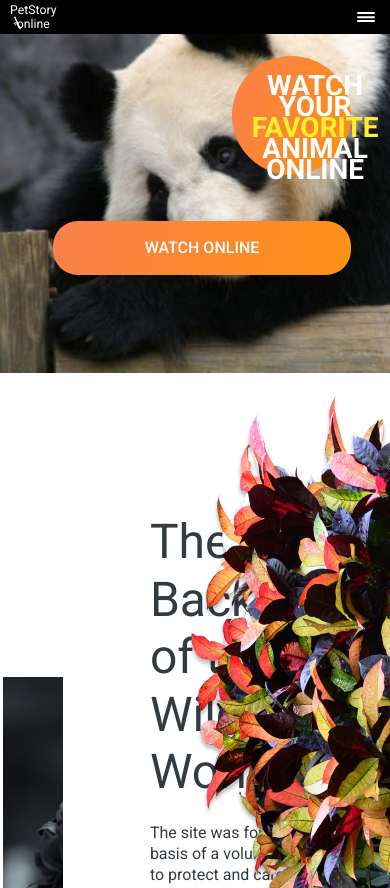
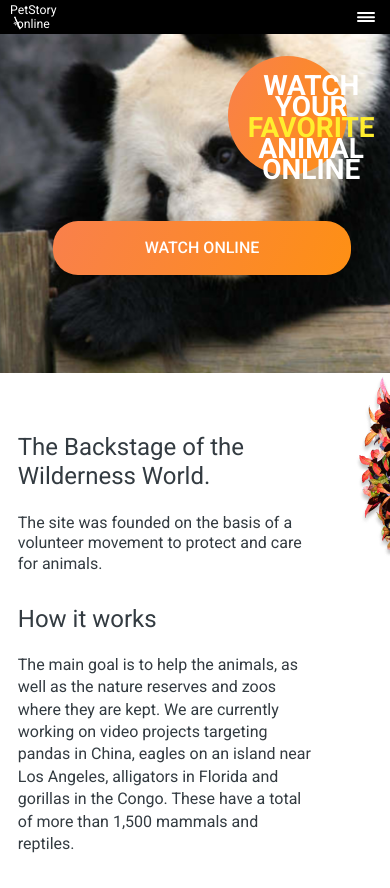
Before and after one commit to Shrai-dev/js-ts-projects, a plain HTML site: page online-zoo/pages/main/index.html in a window 390 px wide. Shown: the top 888 px of the page. Drawn offline with Linux system fonts and the light colour scheme.

Commit message:
feat: add responsive layout for backstage section

```diff
--- a/online-zoo/pages/main/styles/scss/media.scss
+++ b/online-zoo/pages/main/styles/scss/media.scss
@@ -4,6 +4,12 @@
 	.copyright {
 		margin-left: 37.75%;
 	}
+  .backstage__image {
+      width: 455px;
+			height: 408px;
+			background-position-x: -80px;
+			background-size: cover;
+  }
 }
 
 @media screen and (max-width: 1400px) {
@@ -19,7 +25,8 @@
 		margin: 0 30px;
 	}
 	.container {
-		width: 98vw;
+		width: 940px;
+		margin: 0 30px;
 	}
 	.navigation__list-item:nth-child(even) {
 		margin-left: 48px;
@@ -31,6 +38,12 @@
 	.watch__content {
 		margin-left: 534px;
 	}
+	.backstage {
+		margin-top: 100px;
+		&::after {
+			content: '';
+		}
+  }
 }
 
 @media screen and (max-width: 1100px) {
@@ -42,7 +55,7 @@
 	}
 	.watch__content {
 		margin-top: 42.8px;
-		margin-left: 454px;
+		margin-left: 434px;
 	}
 	.watch__content-title {
 		font-size: 85px;
@@ -57,17 +70,25 @@
 	.link {
 		margin-top: 41px;
 	}
+	.backstage__content {
+		width: 454px;
+		margin-left: 31px;
+	}
 }
 
 @media screen and (max-width: 999px) {
 	.header {
-		height: 33px;
+		height: 34px;
 	}
 	.header__container {
 		width: 96vw;
 		height: 34px;
 		margin: 0 20px;
 		justify-content: space-between;
+	}
+	.container {
+		width: 96vw;
+		margin: 0 auto;
 	}
 	.logo {
 		width: 47px;
@@ -159,6 +180,26 @@
   .show .header__nav-item {
     margin: 0;
   }
+	.backstage {
+		margin-top: 60px;
+		&::after {
+			content: url('../../../../assets/images/backstage-flower_foto1.png');
+			top: -64px;
+		}
+  }
+	.backstage__image {
+		display: none;
+	}
+	.backstage__content {
+    margin-left: 10px;
+		width: 482px;
+  }
+	.backstage__content-subtitle {
+		margin-top: 30px;
+		+ .backstage__content-text {
+			margin-top: 20px;
+		}
+	}
 }
 
 @media screen and (max-width: 940px) {
@@ -238,6 +279,12 @@
 			margin-bottom: -47px;
 		}
 	}
+	.backstage__content {
+    width: 300px;
+}
+	.backstage__content-title {
+		font-size: 24px;
+	}
 }
 
 @media screen and (max-width: 490px) {
@@ -266,10 +313,20 @@
 		margin-right: 7px;
 		&::before {
 			content: '';
-			width: 119.09px;
-			height: 119.09px;
 			top: -19px;
 			left: -19px;
+		}
+  }
+	.backstage {
+		margin-top: 60px;
+  }
+}
+
+@media screen and (max-width: 420px) {
+	.backstage {
+		&::after {
+			content: url('../../../../assets/images/backstage-flower_foto2.png');
+			top: -67px;
 		}
   }
 }
@@ -287,4 +344,19 @@
     margin-top: 61px;
     }
 	}
+	.backstage {
+    margin-top: 105px;
+  }
+	.backstage__content {
+    margin-left: 3px;
+  }
+	.backstage__content-text {
+		margin-top: 10px;
+	}
+	.backstage__content-subtitle {
+		margin-top: 20px;
+		+ .backstage__content-text {
+			margin-top: 10px;
+		}
+	}
 }
```
Also changed, not shown: online-zoo/pages/main/styles/scss/style.scss (+0 -11 lines), online-zoo/assets/images/backstage-flower_foto1.png (added), online-zoo/assets/images/backstage-flower_foto2.png (added), online-zoo/pages/main/styles/css/media.css, 2 other files.
